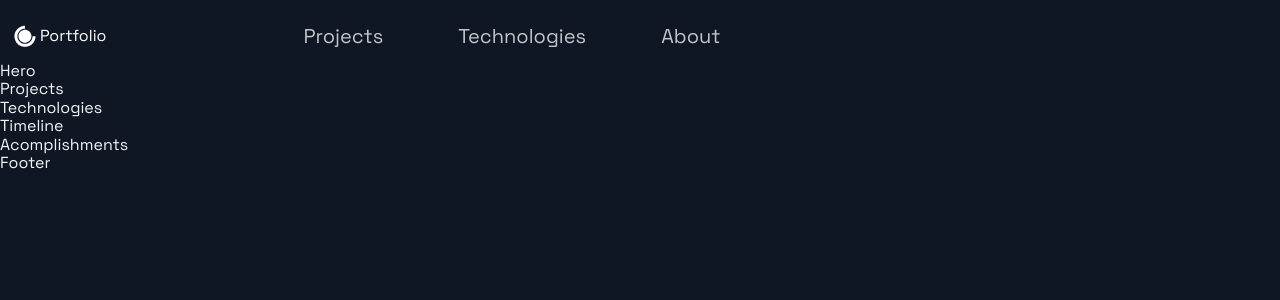
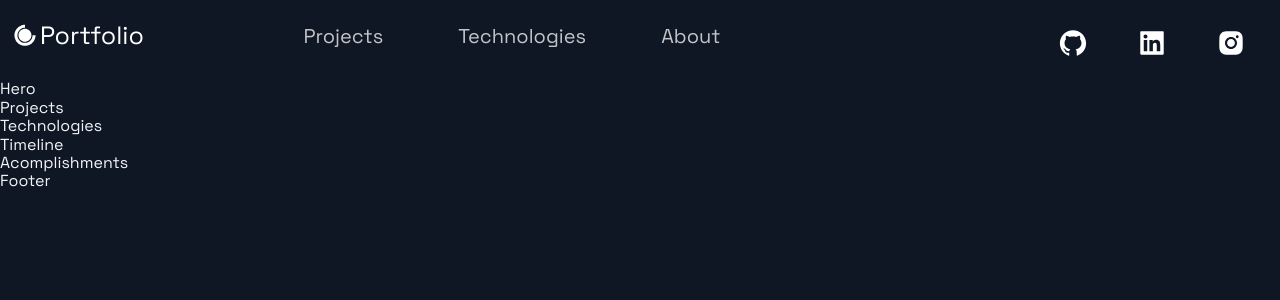
Before and after one commit to collins777/portfolio-website-2022, a Next.js app: page / in a window 1280 px wide. Shown: the top 300 px of the page. Built offline with nearby package versions, Linux system fonts and the light colour scheme.

Commit message:
completed header section

```diff
--- a/src/components/Header/Header.jsx
+++ b/src/components/Header/Header.jsx
@@ -10,14 +10,22 @@
   Div3,
   NavLink,
   SocialIcons,
+  Span,
 } from "./HeaderStyles";
 
 const Header = () => (
   <Container>
     <Div1>
       <Link href="/">
-        <a style={{ display: "flex", alignItems: "center", color: "white" }}>
-          <DiCssdeck size="3rem" /> <span>Portfolio</span>
+        <a
+          style={{
+            display: "flex",
+            alignItems: "center",
+            color: "white",
+            marginBottom: "20px",
+          }}
+        >
+          <DiCssdeck size="3rem" /> <Span>Portfolio</Span>
         </a>
       </Link>
     </Div1>
@@ -38,6 +46,17 @@
         </Link>
       </li>
     </Div2>
+    <Div3>
+      <SocialIcons href="https://github.com/collins777">
+        <AiFillGithub size="3rem" />
+      </SocialIcons>
+      <SocialIcons href="https://linkedin.com/collins777">
+        <AiFillLinkedin size="3rem" />
+      </SocialIcons>
+      <SocialIcons href="https://instagram.com/brandonmichael777">
+        <AiFillInstagram size="3rem" />
+      </SocialIcons>
+    </Div3>
   </Container>
 );
 
--- a/src/components/Header/HeaderStyles.js
+++ b/src/components/Header/HeaderStyles.js
@@ -1,5 +1,5 @@
-import { IoIosArrowDropdown } from 'react-icons/io';
-import styled from 'styled-components';
+import { IoIosArrowDropdown } from "react-icons/io";
+import styled from "styled-components";
 
 export const Container = styled.div`
   display: grid;
@@ -17,6 +17,11 @@
     grid-row-gap: 0.5rem;
   }
 `;
+
+export const Span = styled.span`
+  font-size: 2.5rem;
+`;
+
 export const Div1 = styled.div`
   grid-area: 1 / 1 / 2 / 2;
   display: flex;
@@ -94,8 +99,8 @@
   display: flex;
   align-self: center;
   transition: 0.3s ease;
-  opacity: ${({ isOpen }) => (isOpen ? '1' : '.75')};
-  transform: ${({ isOpen }) => (isOpen ? 'scaleY(-1)' : 'scaleY(1)')};
+  opacity: ${({ isOpen }) => (isOpen ? "1" : ".75")};
+  transform: ${({ isOpen }) => (isOpen ? "scaleY(-1)" : "scaleY(1)")};
 
   &:hover {
     opacity: 1;
@@ -107,18 +112,16 @@
   }
 `;
 
-
 // Social Icons
 
 export const SocialIcons = styled.a`
-transition: 0.3s ease;
-color: white;
-border-radius: 50px;
+  transition: 0.3s ease;
+  color: white;
+  border-radius: 50px;
   padding: 8px;
-&:hover {
+  &:hover {
     background-color: #212d45;
     transform: scale(1.2);
     cursor: pointer;
-
   }
-`
+`;
```
